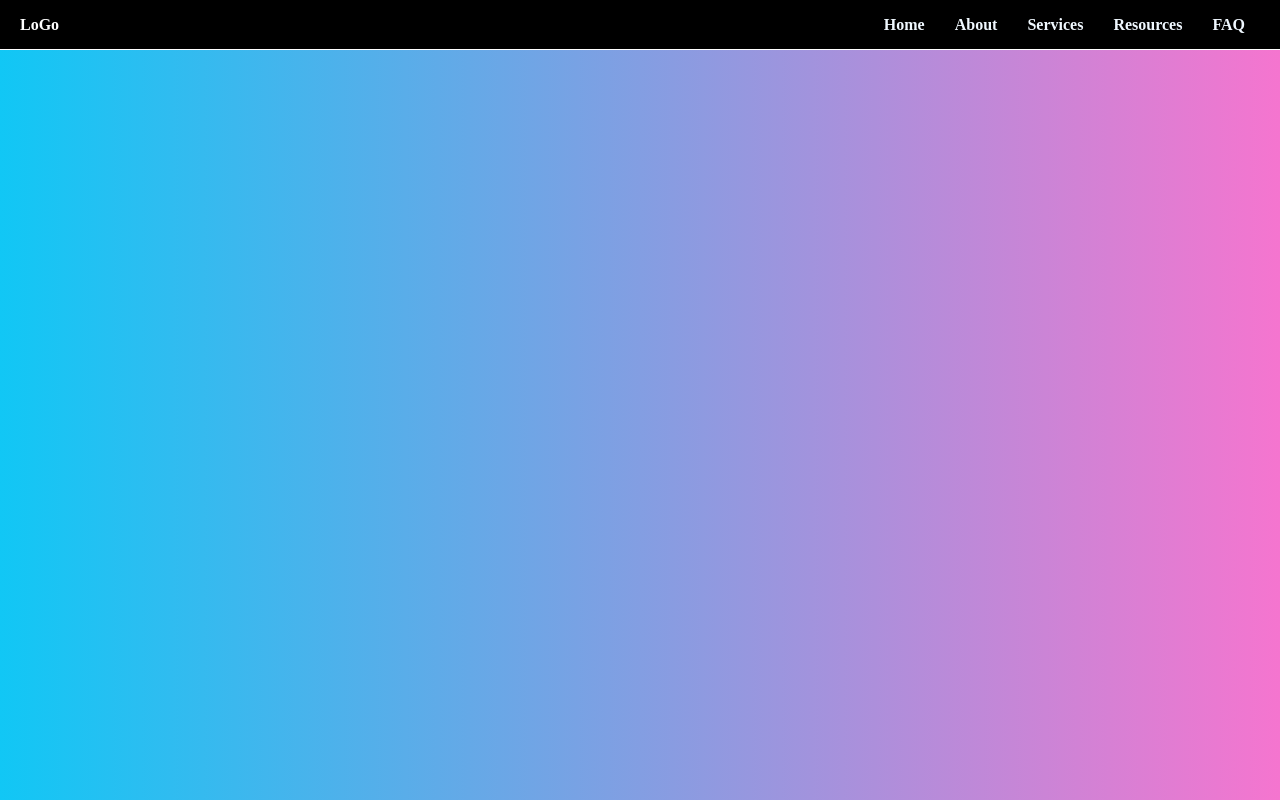
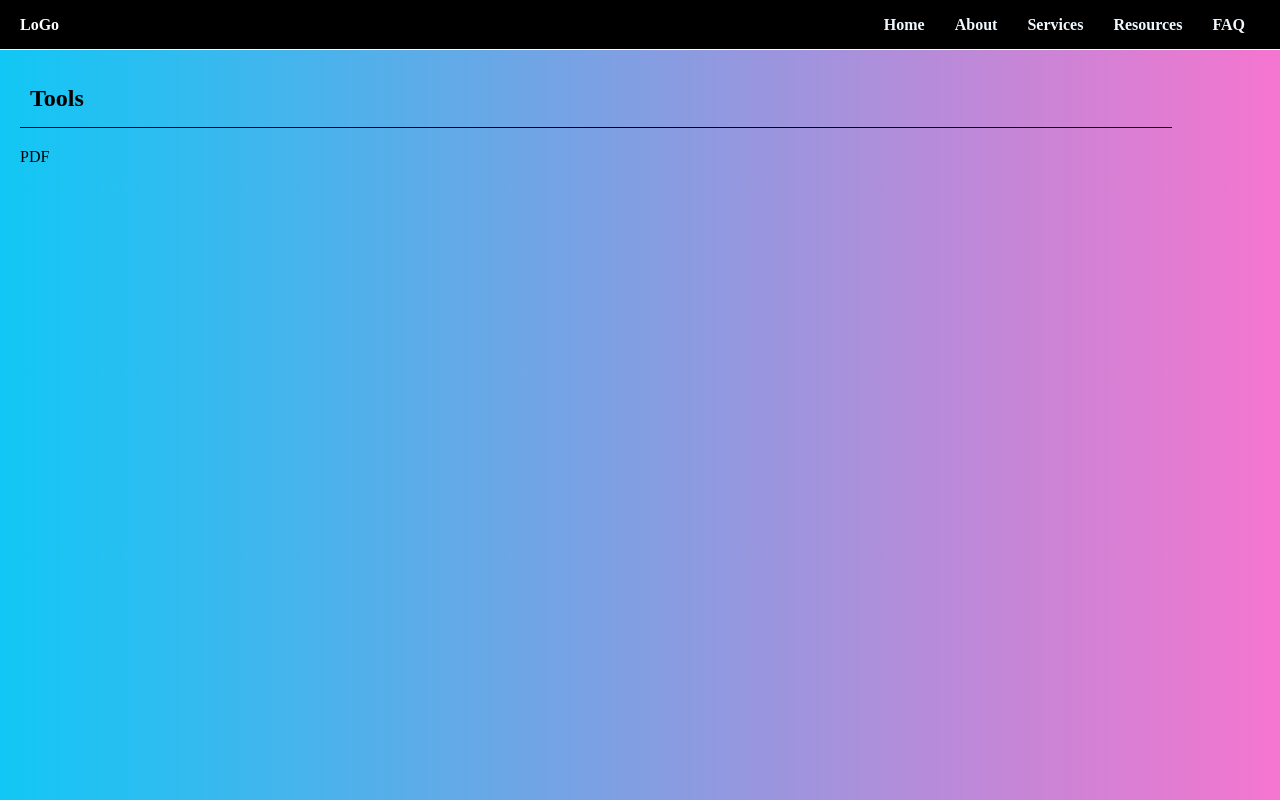
Before and after one commit to prashanth10112001/AIOTools, a React (Vite) app in the folder client/: page / in a window 1280 px wide. Built offline with nearby package versions, Linux system fonts and the light colour scheme.

Commit message:
created tools jsx and css files

```diff
--- a/client/src/App.jsx
+++ b/client/src/App.jsx
@@ -1,11 +1,13 @@
 import "./App.css";
 import Navbar from "./components/Navbar";
+import Tools from "./components/Tools";
 
 function App() {
   return (
     <>
       <div>
         <Navbar />
+        <Tools />
       </div>
     </>
   );
--- /dev/null
+++ b/client/src/components/Tools.jsx
@@ -0,0 +1,21 @@
+import React from "react";
+import "../styles/Tools.css";
+
+function Tools() {
+  return (
+    <>
+      <div className="tools">
+        <div className="section1">
+          <div className="title">
+            <h2>Tools</h2>
+          </div>
+          <div className="items">
+            <div className="item">PDF</div>
+          </div>
+        </div>
+      </div>
+    </>
+  );
+}
+
+export default Tools;
--- /dev/null
+++ b/client/src/styles/Tools.css
@@ -0,0 +1,13 @@
+.tools {
+  display: flex;
+  padding: 20px;
+}
+
+.tools .section1 .title {
+  display: flex;
+  align-items: center;
+  width: 90vw;
+  padding: 15px 10px;
+  margin-bottom: 20px;
+  border-bottom: 1px solid black;
+}
```
